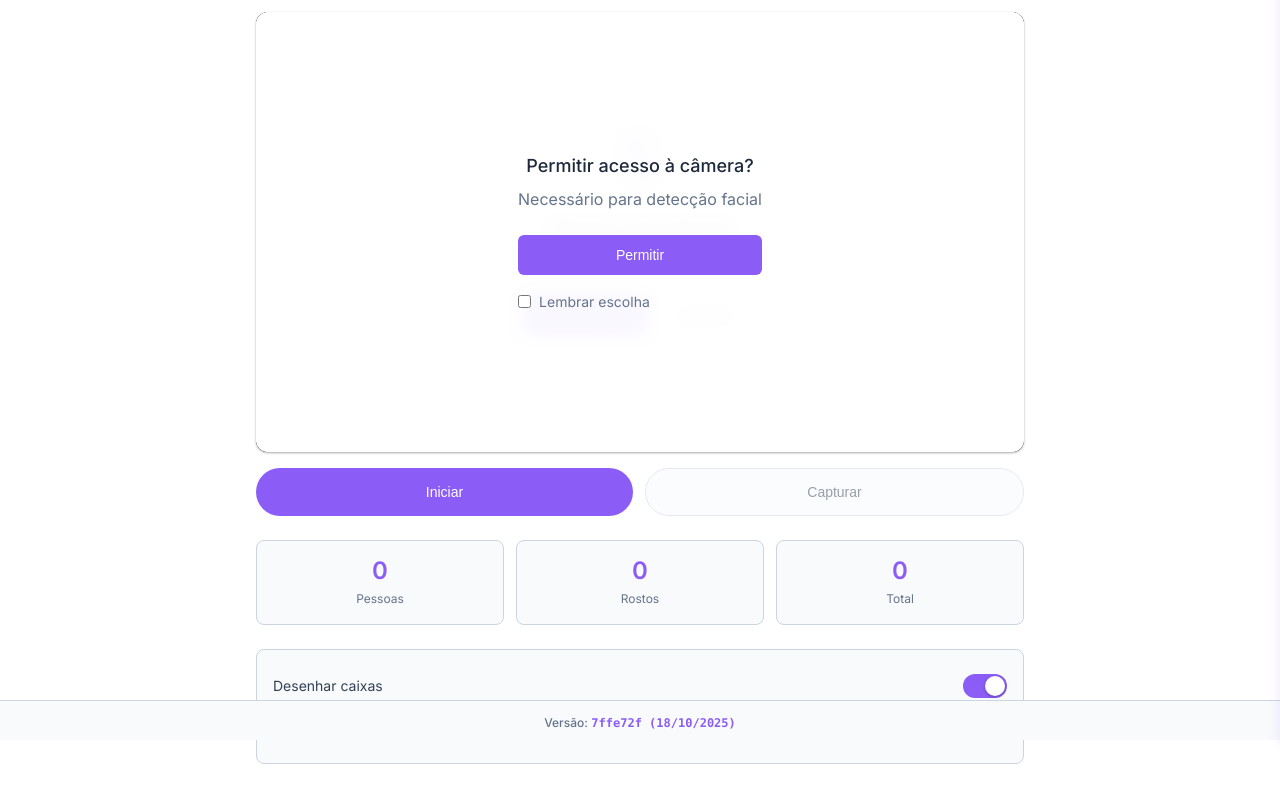
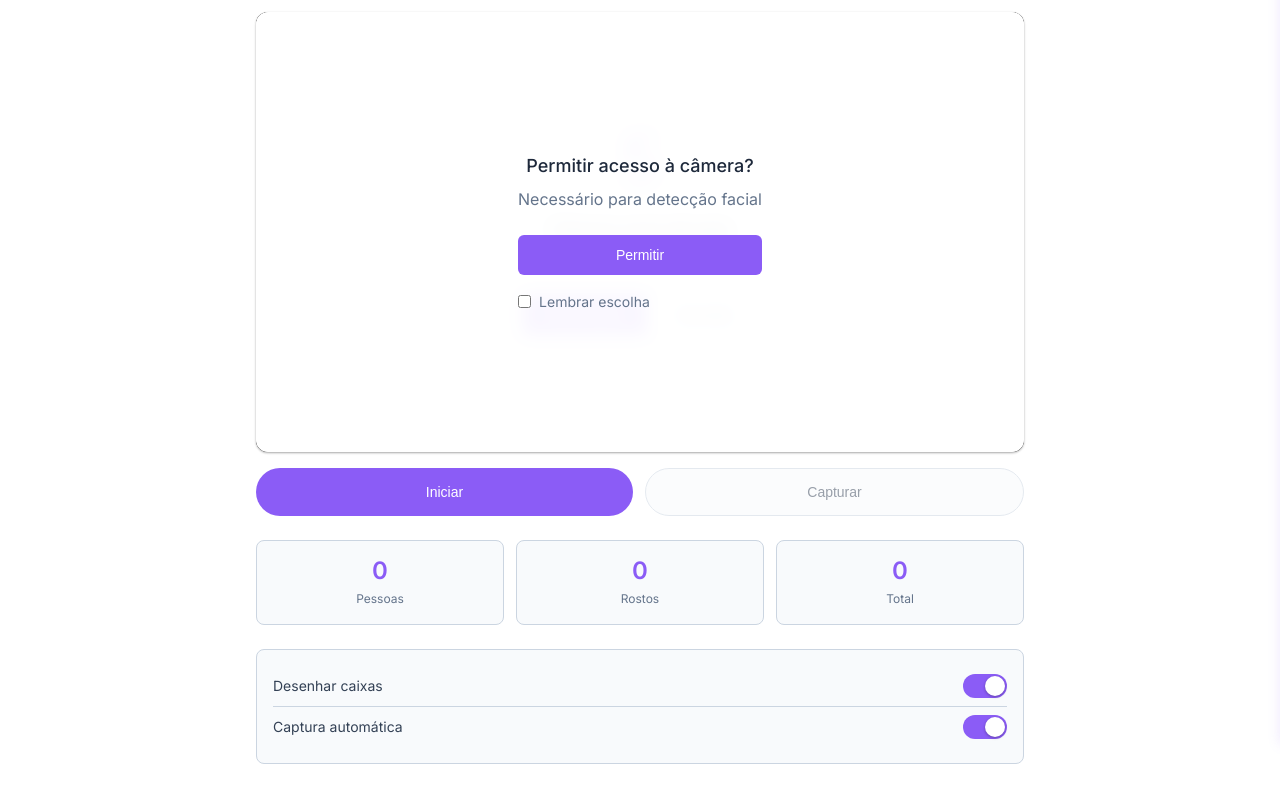
Before and after one commit to blazysoftware/alert-face-web, a plain HTML site: page index.html in a window 1280 px wide. Shown: the part 60-862 px from the top of the page. Drawn offline with Linux system fonts and the light colour scheme.

Commit message:
top version

```diff
--- a/app.js
+++ b/app.js
@@ -1426,56 +1426,10 @@ const UI = {
 };
 
 // Initialize App
-// Git Version Management
-const GitVersion = {
-  async init() {
-    try {
-      // Primeiro tenta buscar do arquivo local version.json
-      const localResponse = await fetch('./version.json');
-      if (localResponse.ok) {
-        const localData = await localResponse.json();
-        const date = new Date(localData.date).toLocaleDateString('pt-BR');
-        const version = `${localData.shortCommit} (${date})`;
-        this.updateVersionDisplay(version);
-        return;
-      }
-    } catch (error) {
-      console.log('Arquivo version.json não encontrado, tentando GitHub API...');
-    }
-
-    try {
-      // Fallback para GitHub API
-      const response = await fetch('https://api.github.com/repos/blazysoftware/alert-face-web/commits/main');
-      const data = await response.json();
-
-      if (data.sha) {
-        const shortSha = data.sha.substring(0, 7);
-        const date = new Date(data.commit.committer.date).toLocaleDateString('pt-BR');
-        const version = `${shortSha} (${date})`;
-        this.updateVersionDisplay(version);
-      } else {
-        this.updateVersionDisplay('dev-local');
-      }
-    } catch (error) {
-      console.log('Não foi possível obter versão:', error);
-      this.updateVersionDisplay('dev-local');
-    }
-  },
-
-  updateVersionDisplay(version) {
-    const versionElement = document.getElementById('gitVersion');
-    if (versionElement) {
-      versionElement.textContent = version;
-    }
-  }
-};
-
-// Initialize app
 document.addEventListener('DOMContentLoaded', () => {
   Settings.init();
   UI.init();
   Theme.init();
-  GitVersion.init();
 
   // Initialize status
   Utils.updateStatus(els.cameraStatus, 'offline', 'Desconectada');
--- a/index.html
+++ b/index.html
@@ -228,16 +228,6 @@
   <!-- Toast Notifications -->
   <div class="toast-container" id="toastContainer"></div>
 
-  <!-- Footer -->
-  <footer class="footer">
-    <div class="footer-content">
-      <span class="version-info">
-        <span class="version-label">Versão:</span>
-        <span class="version-value" id="gitVersion">Loading...</span>
-      </span>
-    </div>
-  </footer>
-
   <script src="app.js"></script>
 </body>
 </html>
--- a/styles.css
+++ b/styles.css
@@ -144,7 +144,7 @@ body {
 /* Main Content */
 .main {
   margin-top: 56px;
-  padding: 16px 16px 56px 16px;
+  padding: 16px;
   max-width: 100%;
 }
 
@@ -699,55 +699,10 @@ input:checked + .slider:before {
 /* Toast Notifications */
 .toast-container {
   position: fixed;
-  bottom: 56px;
+  bottom: 16px;
   left: 16px;
   right: 16px;
   z-index: 1200;
-}
-
-/* Footer */
-.footer {
-  position: fixed;
-  bottom: 0;
-  left: 0;
-  right: 0;
-  height: 40px;
-  background: var(--surface);
-  border-top: 1px solid var(--outline);
-  z-index: 999;
-  display: flex;
-  align-items: center;
-  justify-content: center;
-}
-
-.footer-content {
-  text-align: center;
-}
-
-.version-info {
-  font-size: 12px;
-  color: var(--on-surface-variant);
-}
-
-.version-label {
-  font-weight: 500;
-}
-
-.version-value {
-  font-family: 'Monaco', 'Menlo', 'Ubuntu Mono', monospace;
-  color: var(--primary);
-  font-weight: 600;
-}
-
-/* Dark theme footer */
-[data-theme="dark"] .footer {
-  background: var(--surface);
-  border-top: 1px solid rgba(168, 85, 247, 0.2);
-}
-
-[data-theme="dark"] .version-value {
-  color: var(--primary);
-  text-shadow: 0 0 8px rgba(168, 85, 247, 0.3);
 }
 
 .toast {
```
